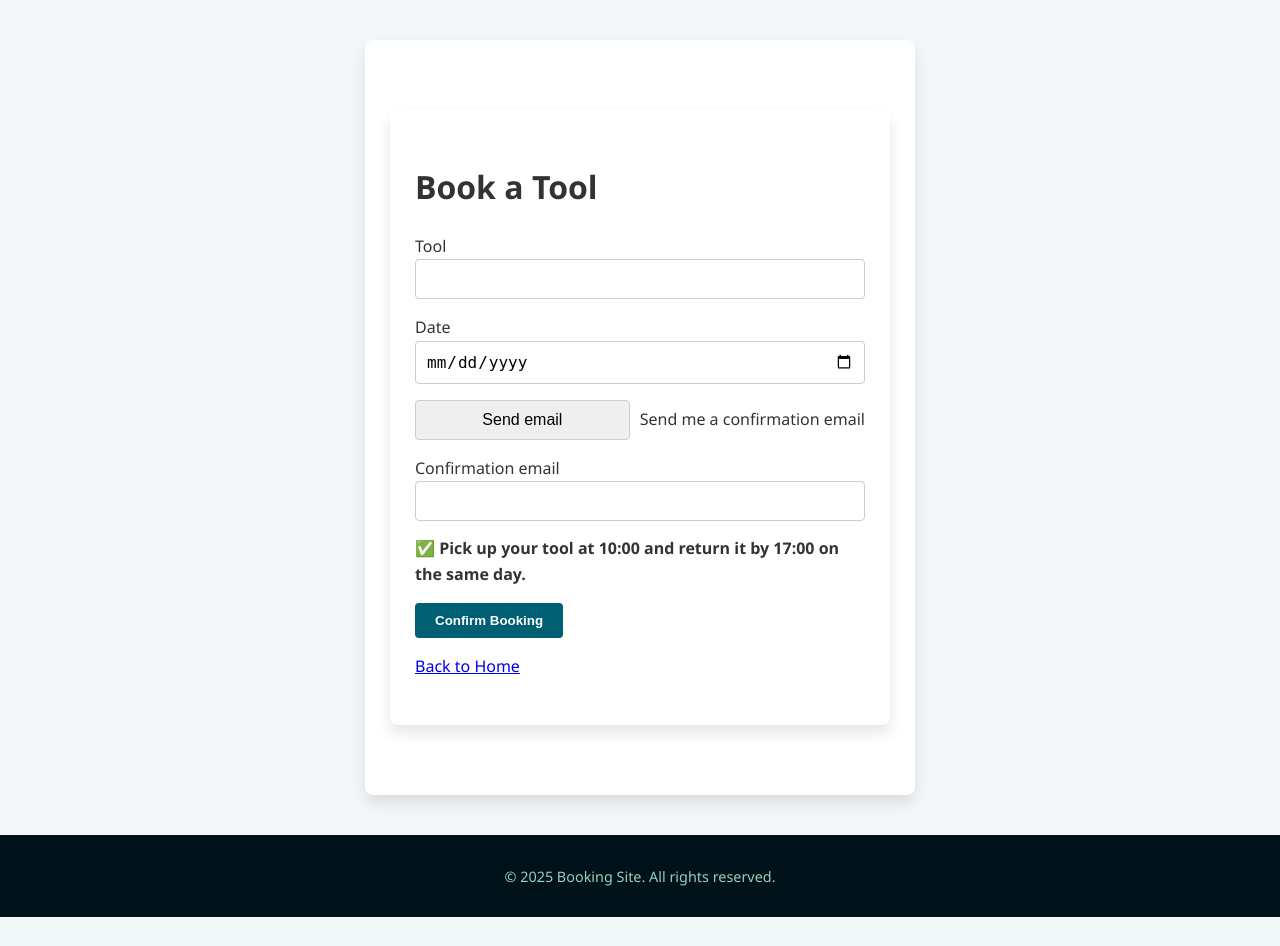
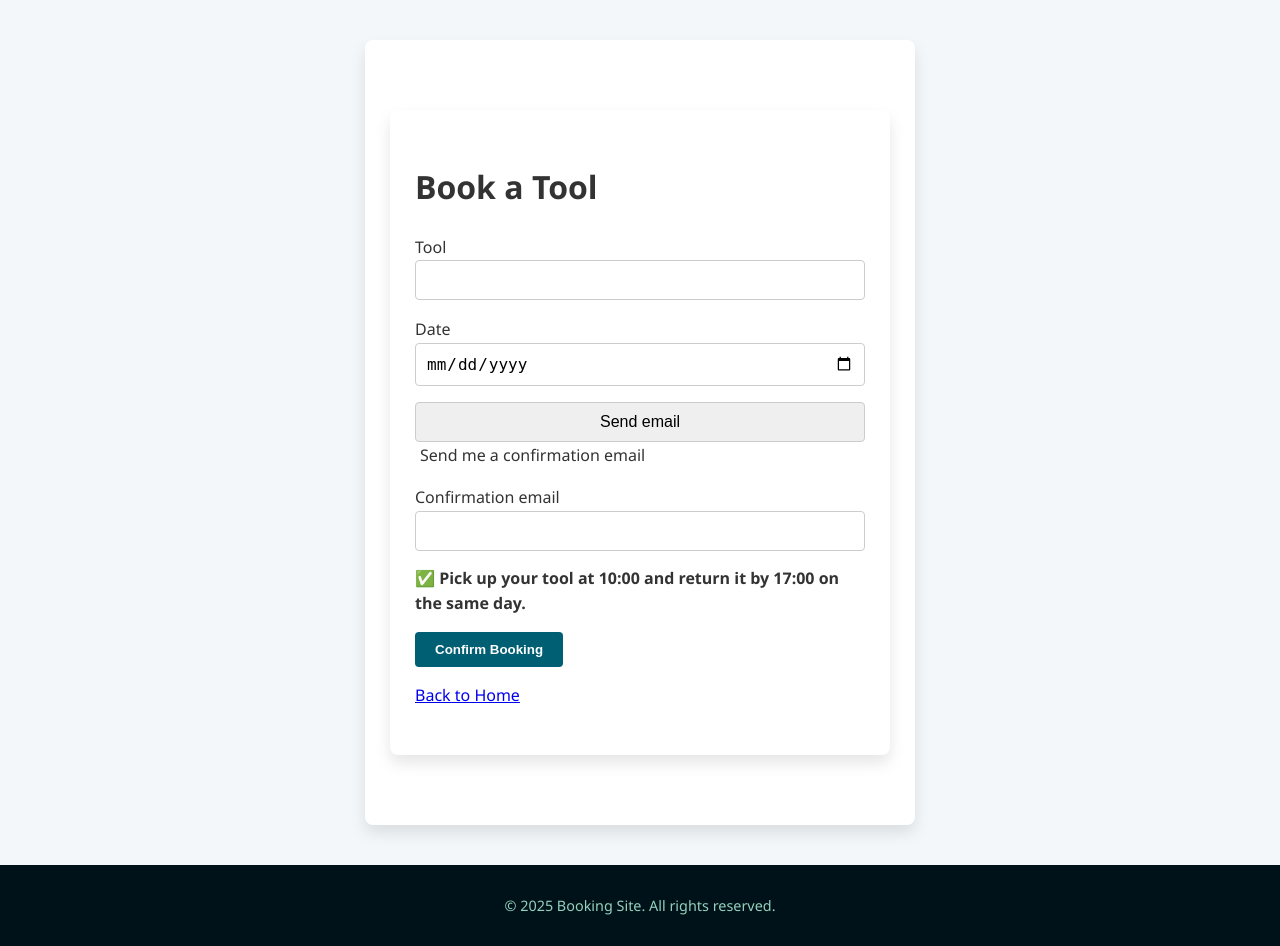
Before and after one commit to WebbCouture/booking_p3, a Django app: template booking_site/bookings/templates/bookings/booking_form.html in a window 1280 px wide. Shown: the part 56-1002 px from the top of the page. Before the commit the page ends 973 px from the top, so only its background shows below. Run offline with Django 3.2, Linux system fonts and the light colour scheme; the template is opened without the code that fills it, so the values that code supplies are empty, except form fields; form fields are guessed from the names that the template uses.

Commit message:
change checkbox position

```diff
--- a/booking_site/bookings/static/css/styles.css
+++ b/booking_site/bookings/static/css/styles.css
@@ -75,6 +75,18 @@ nav {
 ======================== */
 form p {
     margin-bottom: 15px;
+}
+
+/* Make checkboxes keep natural size and align label nicely */
+form p input[type="checkbox"] {
+    width: auto;           /* natural checkbox width */
+    margin-right: 8px;     /* spacing between checkbox and label */
+    vertical-align: middle;
+}
+
+form p label {
+    vertical-align: middle;
+    cursor: pointer;       /* pointer cursor on label for better UX */
 }
 
 form input,
--- a/booking_site/bookings/templates/bookings/booking_form.html
+++ b/booking_site/bookings/templates/bookings/booking_form.html
@@ -28,9 +28,9 @@
         </p>
 
         <!-- Email Confirmation Checkbox -->
-        <p style="display: flex; align-items: center; white-space: nowrap; gap: 10px;">
+        <p>
             {{ form.send_email }}
-            <label for="{{ form.send_email.id_for_label }}" style="margin: 0;">
+            <label for="{{ form.send_email.id_for_label }}" style="margin-left: 5px;">
                 Send me a confirmation email
             </label>
         </p>
```
